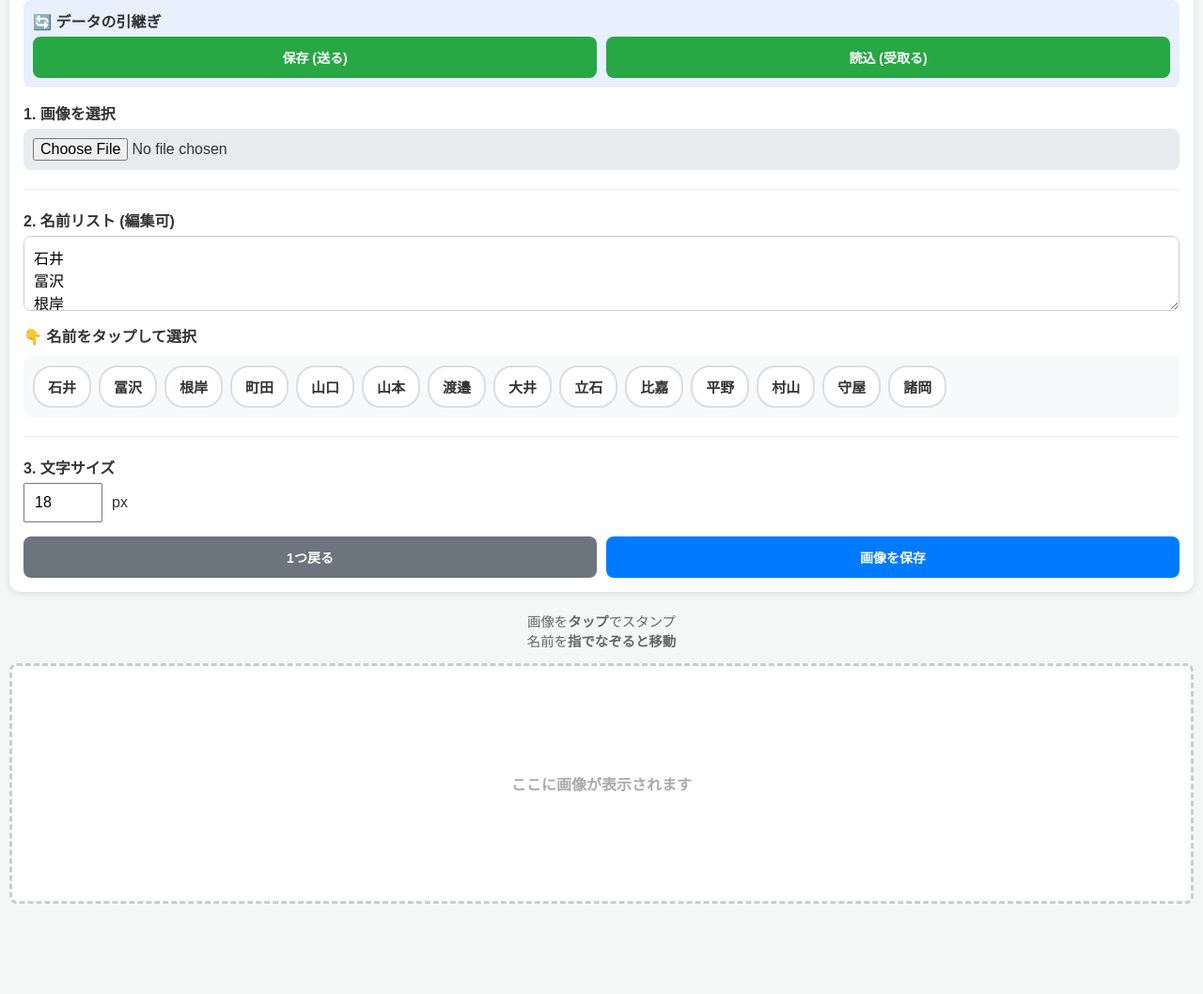
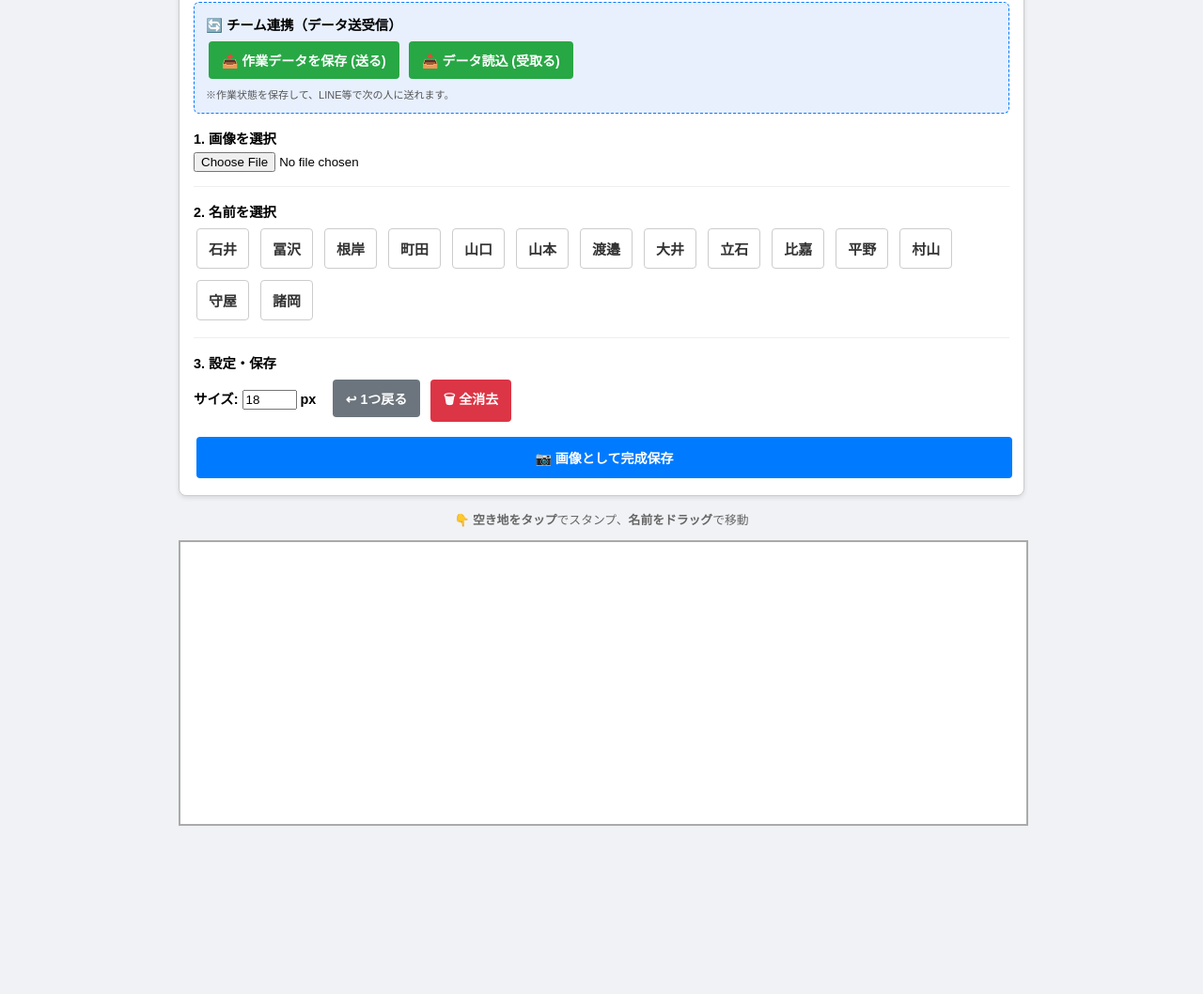
Before and after one commit to hirodemo/tochoku2, a plain HTML site: page index.html in a window 1280 px wide. Shown: the part 68-1126 px from the top of the page at 94% size. After the commit the page ends 1027 px from the top, so only its background shows below. Drawn offline with Linux system fonts and the light colour scheme.

Commit message:
Add files via upload

```diff
--- a/index.html
+++ b/index.html
@@ -2,164 +2,81 @@
 <html lang="ja">
 <head>
     <meta charset="UTF-8">
-    <meta name="viewport" content="width=device-width, initial-scale=1.0, maximum-scale=1.0, user-scalable=no">
-    <title>当直決めツール（軽量安定版）</title>
+    <meta name="viewport" content="width=device-width, initial-scale=1.0">
+    <title>当直決めツール</title>
     <style>
-        /* スマホで見やすい基本設定 */
-        body {
-            font-family: sans-serif;
-            margin: 0;
-            padding: 10px;
-            background: #f4f7f6;
-            color: #333;
-            padding-bottom: 100px;
-        }
+        body { font-family: sans-serif; max-width: 900px; margin: 0 auto; padding: 10px; background: #f0f2f5; padding-bottom: 80px;}
+        .controls { background: #fff; padding: 15px; border-radius: 8px; border: 1px solid #ccc; margin-bottom: 15px; box-shadow: 0 2px 5px rgba(0,0,0,0.1); }
 
-        .card {
+        h2 { margin-top: 0; font-size: 1.2rem; text-align: center; color: #444; }
+        label { font-weight: bold; display: block; margin-bottom: 5px; font-size: 0.9rem; }
+
+        /* ボタン類 */
+        button { padding: 10px 14px; cursor: pointer; border: none; border-radius: 4px; font-weight: bold; font-size: 14px; margin: 3px; }
+        .btn-blue { background: #007bff; color: white; }
+        .btn-green { background: #28a745; color: white; }
+        .btn-gray { background: #6c757d; color: white; }
+
+        /* 名前ボタン */
+        #nameButtons { display: flex; flex-wrap: wrap; gap: 6px; margin-top: 5px; }
+        .name-btn { background: #fff; border: 1px solid #ccc; color: #333; padding: 10px 12px; border-radius: 4px; font-size: 15px; touch-action: manipulation;}
+        .name-btn.active { background: #d63384; color: white; border-color: #d63384; transform: scale(1.05); box-shadow: 0 2px 5px rgba(0,0,0,0.2); }
+
+        /* キャンバスエリア */
+        .canvas-wrapper {
+            position: relative;
+            width: 100%;
+            overflow: auto;
+            border: 2px solid #aaa;
             background: #fff;
-            padding: 15px;
-            border-radius: 12px;
-            box-shadow: 0 2px 8px rgba(0,0,0,0.1);
-            margin-bottom: 20px;
-        }
-
-        h2 {
+            min-height: 300px;
             text-align: center;
-            margin: 0 0 15px 0;
-            font-size: 1.2rem;
-            color: #007bff;
-        }
-
-        label { display: block; font-weight: bold; margin-bottom: 5px; }
-
-        input[type="file"] {
-            font-size: 16px;
-            width: 100%;
-            padding: 10px;
-            background: #e9ecef;
-            border-radius: 8px;
-            box-sizing: border-box; /* 枠からはみ出し防止 */
-        }
-
-        textarea {
-            width: 100%;
-            height: 80px;
-            padding: 10px;
-            border: 1px solid #ccc;
-            border-radius: 8px;
-            font-size: 16px;
-            box-sizing: border-box;
-        }
-
-        #nameButtons {
-            display: flex;
-            flex-wrap: wrap;
-            gap: 8px;
-            margin-top: 10px;
-            padding: 10px;
-            background: #f8f9fa;
-            border-radius: 8px;
-        }
-
-        .name-btn {
-            background: #fff;
-            border: 2px solid #ddd;
-            color: #333;
-            padding: 10px 14px;
-            border-radius: 20px;
-            font-size: 15px;
-            font-weight: bold;
-            touch-action: manipulation;
-        }
-        .name-btn.active {
-            background: #d63384;
-            color: white;
-            border-color: #d63384;
-            box-shadow: 0 4px 6px rgba(214, 51, 132, 0.3);
-            transform: scale(1.05);
-        }
-
-        .btn-row { display: flex; gap: 10px; margin-top: 15px; }
-        button.action-btn {
-            flex: 1;
-            padding: 12px;
-            border: none;
-            border-radius: 8px;
-            font-weight: bold;
-            color: white;
-            font-size: 14px;
-        }
-        .btn-gray { background: #6c757d; }
-        .btn-blue { background: #007bff; }
-        .btn-green { background: #28a745; }
-
-        .canvas-container {
-            position: relative;
-            background: #fff;
-            border: 3px dashed #ccc;
-            min-height: 250px;
-            text-align: center;
-            overflow: auto; /* ここがスクロールの肝 */
-            border-radius: 8px;
-            /* iOSでのスクロールを滑らかに */
-            -webkit-overflow-scrolling: touch;
+            overscroll-behavior: none;
         }
         canvas {
             display: block;
             margin: 0 auto;
             max-width: 100%;
-            /* キャンバス自体のタッチ操作（スクロール等）を無効化し、JSで制御 */
             touch-action: none;
         }
-        .placeholder-text {
-            position: absolute;
-            top: 50%; left: 50%;
-            transform: translate(-50%, -50%);
-            color: #aaa;
-            font-weight: bold;
-            pointer-events: none;
-        }
 
-        #stickyBar {
-            position: sticky;
-            top: 0;
-            left: 0;
-            right: 0;
+        /* 引継ぎエリア */
+        .relay-area { background: #e8f0fe; padding: 12px; border-radius: 6px; border: 1px dashed #007bff; margin-bottom: 15px; }
+
+        /* ステータスバー */
+        .status-bar {
+            position: sticky; top: 0; z-index: 100;
             background: rgba(255,255,255,0.95);
-            padding: 10px;
-            text-align: center;
-            border-bottom: 2px solid #d63384;
-            z-index: 1000;
+            padding: 8px; border-bottom: 2px solid #d63384;
+            text-align: center; font-weight: bold;
             display: none;
-            box-shadow: 0 2px 5px rgba(0,0,0,0.1);
         }
     </style>
 </head>
 <body>
 
-    <div id="stickyBar">
-        スタンプ待機中：<span id="stickyName" style="color:#d63384; font-size:1.4em; font-weight:bold;">---</span>
+    <div id="stickyStatus" class="status-bar">
+        スタンプ待機中：<span id="stickyName" style="color:#d63384; font-size:1.2em;">---</span>
     </div>
 
-    <div class="card">
-        <h2>📝 当直決めツール (軽量版)</h2>
+    <div class="controls">
+        <h2>📝 当直決めツール</h2>
 
-        <div style="background:#e8f0fe; padding:10px; border-radius:8px; margin-bottom:15px;">
-            <label>🔄 データの引継ぎ</label>
-            <div class="btn-row" style="margin-top:5px;">
-                <button class="action-btn btn-green" id="saveDataBtn">保存 (送る)</button>
-                <button class="action-btn btn-green" onclick="document.getElementById('loadDataInput').click()">読込 (受取る)</button>
-            </div>
+        <div class="relay-area">
+            <label>🔄 チーム連携（データ送受信）</label>
+            <button class="btn-green" id="saveDataBtn">📤 作業データを保存 (送る)</button>
+            <button class="btn-green" onclick="document.getElementById('loadDataInput').click()">📥 データ読込 (受取る)</button>
             <input type="file" id="loadDataInput" accept=".json" style="display:none">
+            <p style="font-size:11px; margin:5px 0 0; color:#555;">※作業状態を保存して、LINE等で次の人に送れます。</p>
         </div>
 
         <label>1. 画像を選択</label>
         <input type="file" id="imageInput" accept="image/*">
 
-        <hr style="margin: 20px 0; border:0; border-top:1px solid #eee;">
+        <hr style="margin: 15px 0; border:0; border-top:1px solid #eee;">
 
-        <label>2. 名前リスト (編集可)</label>
-        <textarea id="nameList" oninput="updateButtons()">石井
+        <label>2. 名前を選択</label>
+        <textarea id="nameList" style="display:none;">石井
 冨沢
 根岸
 町田
@@ -174,58 +91,50 @@
 守屋
 諸岡</textarea>
 
-        <label style="margin-top:10px;">👇 名前をタップして選択</label>
         <div id="nameButtons"></div>
 
-        <hr style="margin: 20px 0; border:0; border-top:1px solid #eee;">
+        <hr style="margin: 15px 0; border:0; border-top:1px solid #eee;">
 
-        <label>3. 文字サイズ</label>
-        <div style="display:flex; align-items:center; gap:10px;">
-            <input type="number" id="fontSize" value="18" style="width:60px; padding:10px; font-size:16px;"> px
+        <label>3. 設定・保存</label>
+        <div>
+            <label style="display:inline-block; margin-right:10px;">サイズ: <input type="number" id="fontSize" value="18" style="width:50px"> px</label>
+            <button id="undoBtn" class="btn-gray">↩ 1つ戻る</button>
+            <button id="clearBtn" class="btn-gray" style="background:#dc3545;">🗑 全消去</button>
         </div>
-
-        <div class="btn-row">
-            <button class="action-btn btn-gray" id="undoBtn">1つ戻る</button>
-            <button class="action-btn btn-blue" id="downloadBtn">画像を保存</button>
+        <div style="margin-top:10px;">
+            <button id="downloadBtn" class="btn-blue" style="width:100%; padding:12px;">📷 画像として完成保存</button>
         </div>
     </div>
 
-    <p style="text-align:center; color:#666; font-size:0.9rem;">
-        画像を<b>タップ</b>でスタンプ<br>
-        名前を<b>指でなぞると移動</b>
-    </p>
-
-    <div class="canvas-container">
-        <div class="placeholder-text" id="placeholder">ここに画像が表示されます</div>
+    <p style="text-align:center; font-size:0.8rem; color:#666;">👇 <b>空き地をタップ</b>でスタンプ、<b>名前をドラッグ</b>で移動</p>
+    <div class="canvas-wrapper" id="canvasWrapper">
         <canvas id="myCanvas"></canvas>
     </div>
 
 <script>
     const canvas = document.getElementById('myCanvas');
     const ctx = canvas.getContext('2d');
-    const stickyBar = document.getElementById('stickyBar');
-    const stickyName = document.getElementById('stickyName');
-    const placeholder = document.getElementById('placeholder');
+    const stickyStatus = document.getElementById('stickyStatus');
 
     let baseImg = new Image();
     let stamps = [];
     let currentName = null;
     let imgLoaded = false;
 
+    // ドラッグ用変数
     let isDragging = false;
     let dragTargetIndex = -1;
     let startX = 0;
     let startY = 0;
     let touchStartTime = 0;
 
+    // 初期化
     updateButtons();
 
+    // 1. 画像読み込み
     document.getElementById('imageInput').addEventListener('change', function(e) {
         const file = e.target.files[0];
         if(!file) return;
-
-        placeholder.textContent = "画像を処理中...";
-
         const reader = new FileReader();
         reader.onload = function(event) {
             baseImg = new Image();
@@ -234,25 +143,17 @@
                 stamps = [];
                 fitCanvas();
                 redraw();
-                placeholder.style.display = 'none';
-                alert("画像が入りました！");
-            }
-            baseImg.onerror = function() {
-                alert("画像の読み込みに失敗しました。");
             }
             baseImg.src = event.target.result;
         }
         reader.readAsDataURL(file);
     });
 
-    // 画面幅に合わせてリサイズ（ここを軽量化）
     function fitCanvas() {
         if(!imgLoaded) return;
         let w = baseImg.width;
         let h = baseImg.height;
-
-        // スマホのメモリ落ちを防ぐため、最大幅を1200pxに制限
-        const MAX_W = 1200;
+        const MAX_W = 2000;
         if(w > MAX_W) {
             h = Math.round(h * (MAX_W / w));
             w = MAX_W;
@@ -261,12 +162,14 @@
         canvas.height = h;
     }
 
+    // 2. 描画処理
     function redraw() {
         if (!imgLoaded) return;
+
         ctx.clearRect(0, 0, canvas.width, canvas.height);
         ctx.drawImage(baseImg, 0, 0, canvas.width, canvas.height);
 
-        const fontSize = parseInt(document.getElementById('fontSize').value) || 18;
+        const fontSize = parseInt(document.getElementById('fontSize').value);
         ctx.font = `bold ${fontSize}px sans-serif`;
         ctx.textBaseline = "middle";
         ctx.textAlign = "center";
@@ -279,40 +182,20 @@
             stamp.h = h;
 
             ctx.fillStyle = "rgba(255, 255, 255, 0.9)";
+            ctx.shadowColor = "rgba(0,0,0,0.3)";
+            ctx.shadowBlur = 4;
             ctx.fillRect(stamp.x - w/2, stamp.y - h/2, w, h);
+            ctx.shadowBlur = 0;
 
             ctx.fillStyle = "black";
             ctx.fillText(stamp.name, stamp.x, stamp.y);
         });
     }
 
-    function updateButtons() {
-        const listArea = document.getElementById('nameButtons');
-        const textVal = document.getElementById('nameList').value;
-        listArea.innerHTML = "";
-
-        if (!textVal) return;
-
-        const names = textVal.split('\n');
-        names.forEach(name => {
-            if(!name.trim()) return;
-            const btn = document.createElement('div');
-            btn.className = "name-btn";
-            btn.textContent = name;
-            btn.onclick = () => {
-                currentName = name;
-                stickyName.textContent = name;
-                stickyBar.style.display = 'block';
-                document.querySelectorAll('.name-btn').forEach(b => b.classList.remove('active'));
-                btn.classList.add('active');
-            };
-            listArea.appendChild(btn);
-        });
-    }
-
-    // タッチ操作関連
+    // 3. タッチ＆ドラッグ制御
     canvas.addEventListener('pointerdown', function(e) {
         if (!imgLoaded) return;
+
         const pos = getPos(e);
         const hitIndex = getHitStampIndex(pos.x, pos.y);
 
@@ -345,10 +228,12 @@
             canvas.releasePointerCapture(e.pointerId);
         } else {
             const dist = Math.hypot(e.clientX - startX, e.clientY - startY);
-            if (dist < 10 && (Date.now() - touchStartTime) < 500) {
+            const timeDiff = Date.now() - touchStartTime;
+
+            if (dist < 10 && timeDiff < 500) {
                 if (!currentName) {
-                    alert("↑ 先にリストから名前を選んでください");
-                    window.scrollTo({top: 0, behavior: 'smooth'});
+                    alert("名前を選んでください");
+                    document.querySelector('.controls').scrollIntoView({behavior:'smooth'});
                     return;
                 }
                 const pos = getPos(e);
@@ -371,34 +256,62 @@
     function getHitStampIndex(x, y) {
         for (let i = stamps.length - 1; i >= 0; i--) {
             const s = stamps[i];
-            if (x >= s.x - (s.w*1.2)/2 && x <= s.x + (s.w*1.2)/2 &&
-                y >= s.y - (s.h*1.2)/2 && y <= s.y + (s.h*1.2)/2) {
+            if (x >= s.x - s.w/2 && x <= s.x + s.w/2 &&
+                y >= s.y - s.h/2 && y <= s.y + s.h/2) {
                 return i;
             }
         }
         return -1;
     }
 
+    // 4. ボタン制御
+    function updateButtons() {
+        const listArea = document.getElementById('nameButtons');
+        listArea.innerHTML = "";
+        const names = document.getElementById('nameList').value.split('\n');
+
+        names.forEach(name => {
+            if(!name.trim()) return;
+            const btn = document.createElement('button');
+            btn.className = "name-btn";
+            btn.textContent = name;
+            btn.onclick = () => {
+                currentName = name;
+                document.getElementById('stickyName').textContent = name;
+                stickyStatus.style.display = 'block';
+                document.querySelectorAll('.name-btn').forEach(b => b.classList.remove('active'));
+                btn.classList.add('active');
+            };
+            listArea.appendChild(btn);
+        });
+    }
+
     document.getElementById('undoBtn').addEventListener('click', () => {
         if(stamps.length > 0) { stamps.pop(); redraw(); }
+    });
+
+    document.getElementById('clearBtn').addEventListener('click', () => {
+        if(confirm("配置したスタンプを全て消しますか？")) { stamps = []; redraw(); }
     });
 
     document.getElementById('downloadBtn').addEventListener('click', () => {
         if(!imgLoaded) return;
         const link = document.createElement('a');
-        link.download = 'roster_result.png';
+        link.download = 'roster_complete.png';
         link.href = canvas.toDataURL();
         link.click();
     });
 
+    // データ引継ぎ機能
     document.getElementById('saveDataBtn').addEventListener('click', () => {
-        if(!imgLoaded) { alert("画像がありません"); return; }
+        if(!imgLoaded) { alert("保存するデータがありません"); return; }
         const data = { imageSrc: baseImg.src, stamps: stamps };
         const blob = new Blob([JSON.stringify(data)], {type: "application/json"});
         const link = document.createElement('a');
         link.href = URL.createObjectURL(blob);
-        link.download = "data.json";
+        link.download = "roster_data_" + new Date().getHours() + new Date().getMinutes() + ".json";
         link.click();
+        alert("作業データを保存しました。\nこのファイルを次の人に送ってください。");
     });
 
     document.getElementById('loadDataInput').addEventListener('change', (e) => {
@@ -414,11 +327,10 @@
                     stamps = data.stamps || [];
                     fitCanvas();
                     redraw();
-                    placeholder.style.display = 'none';
-                    alert("データを読み込みました！");
+                    alert("データを復元しました！");
                 };
                 baseImg.src = data.imageSrc;
-            } catch(err) { alert("読込エラー"); }
+            } catch(err) { alert("データ読み込み失敗"); }
         };
         reader.readAsText(file);
     });
```
